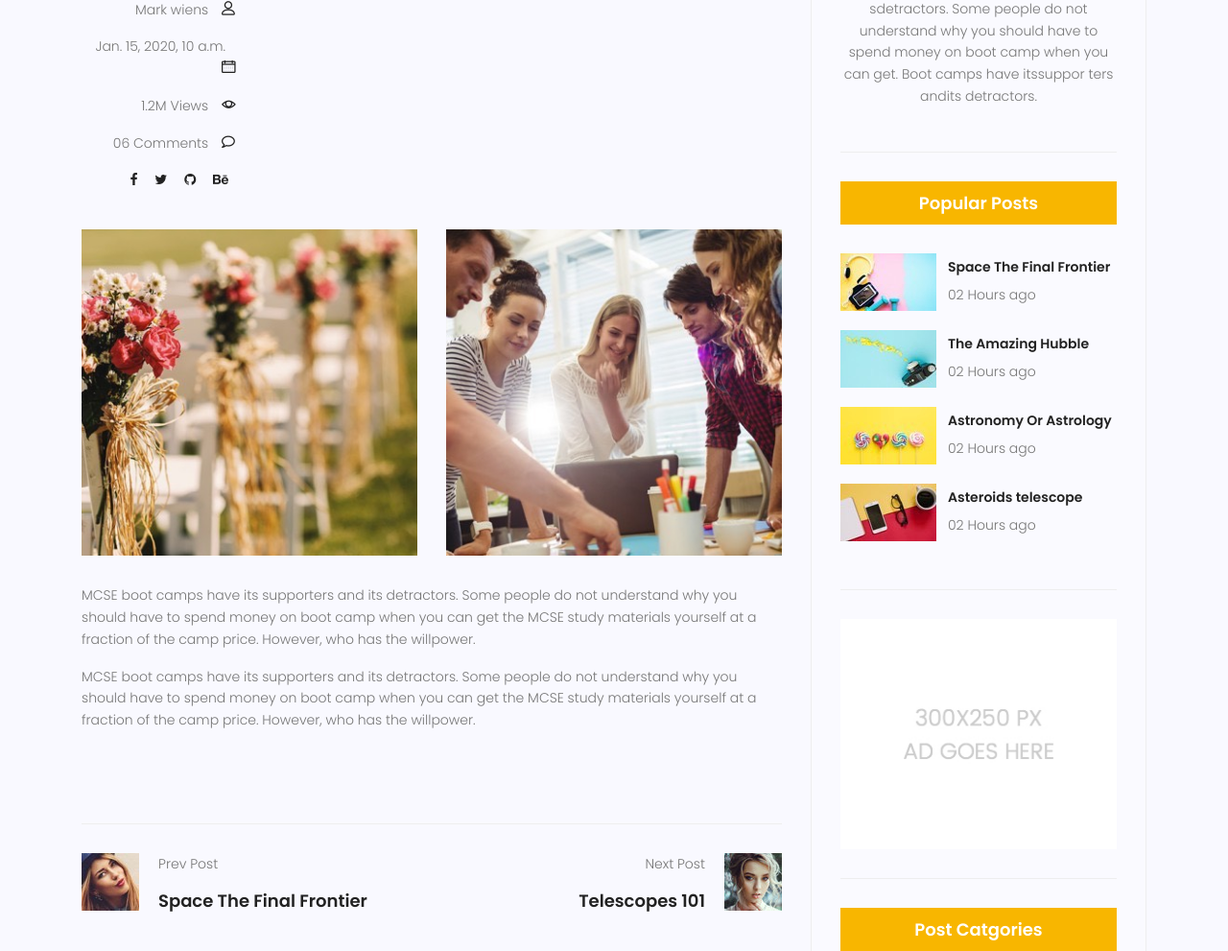
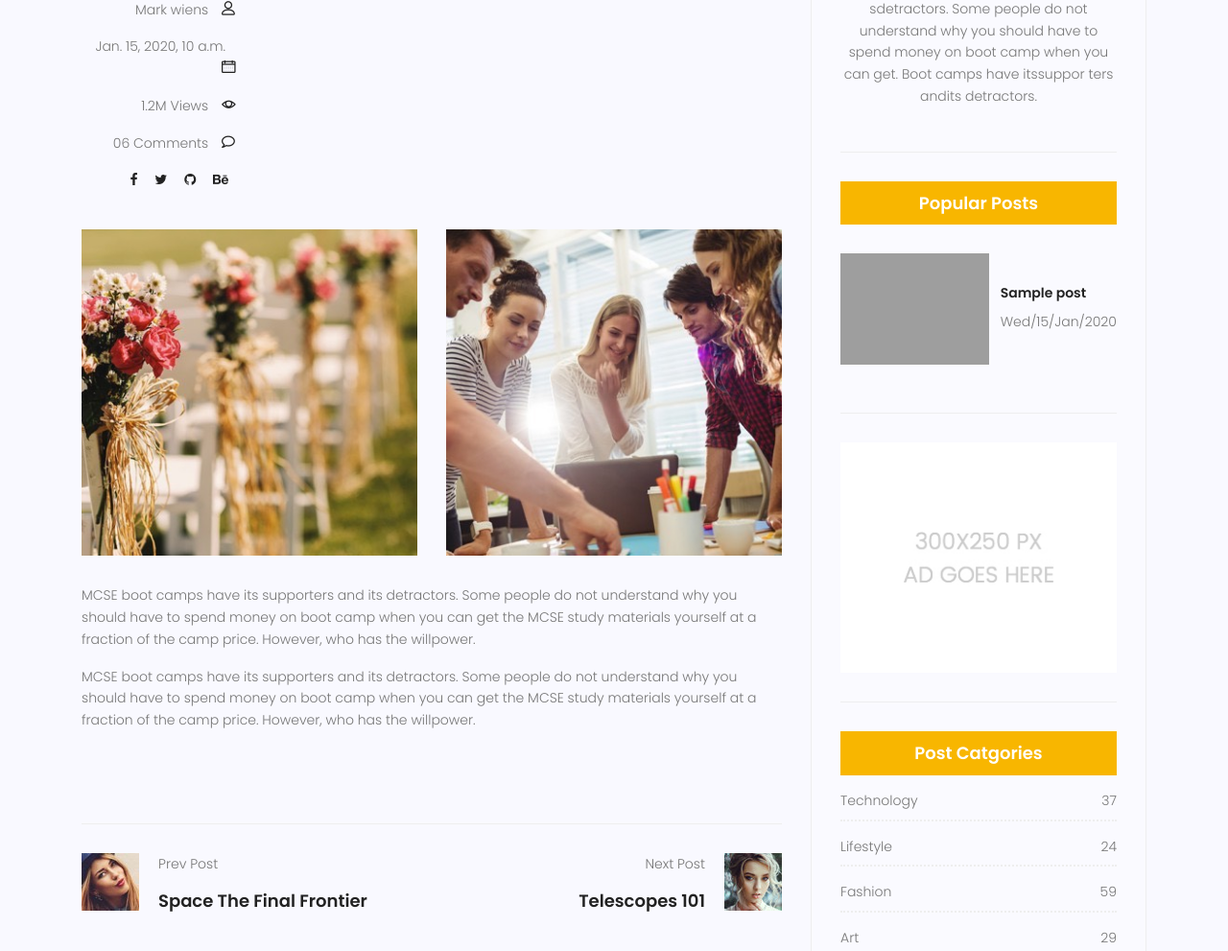
Before and after one commit to amir70100/Django-test, a Django app: a page that uses templates/blog-single.html in a window 1280 px wide. Shown: the part 858-1849 px from the top of the page at 96% size. Run offline with Django 5.2, Linux system fonts and the light colour scheme; tables that the repository leaves empty hold one stand-in row (values such as "Sample post"); some libraries are stand-ins or nearby versions; grey boxes are pictures that could not be loaded.

Commit message:
داینامیک سازی popular posts

```diff
--- a/amir/views.py
+++ b/amir/views.py
@@ -1,12 +1,18 @@
 from django.shortcuts import get_object_or_404, render
 from amir.models import post
+
+def get_popular_posts():
+    return post.objects.filter(is_active=True).order_by('-published_at')[:3]
 
 def index(request):
     return render(request, "index.html")
 
 def blog_home(request):
-    posts = post.objects.all()
-    content = {'posts': posts}
+    posts = post.objects.filter(is_active=True).order_by('-published_at')
+    content = {
+        'posts': posts,
+        'popular_posts': get_popular_posts(),
+    }
     return render(request, "blog-home.html", content)
 
 def about(request):
@@ -15,8 +21,11 @@ def about(request):
 def blog_single(request, pid=None):
     selected_post = None
     if pid is not None:
-        selected_post = get_object_or_404(post, id=pid)
-    return render(request, "blog-single.html", {'post': selected_post})
+        selected_post = get_object_or_404(post, id=pid, is_active=True)
+    return render(request, "blog-single.html", {
+        'post': selected_post,
+        'popular_posts': get_popular_posts(),
+    })
 
 def contact(request):
     return render(request, "contact.html")
--- a/templates/blog-single.html
+++ b/templates/blog-single.html
@@ -251,47 +251,7 @@
 							Boot camps have its supporters andit sdetractors. Some people do not understand why you should have to spend money on boot camp when you can get. Boot camps have itssuppor ters andits detractors.
 						</p>
 					</div>
-					<div class="single-sidebar-widget popular-post-widget">
-						<h4 class="popular-title">Popular Posts</h4>
-						<div class="popular-post-list">
-							<div class="single-post-list d-flex flex-row align-items-center">
-								<div class="thumb">
-									<img class="img-fluid" src="{% static 'img/blog/pp1.jpg' %}" alt="">
-								</div>
-								<div class="details">
-									<a href="blog-single.html"><h6>Space The Final Frontier</h6></a>
-									<p>02 Hours ago</p>
-								</div>
-							</div>
-							<div class="single-post-list d-flex flex-row align-items-center">
-								<div class="thumb">
-									<img class="img-fluid" src="{% static 'img/blog/pp2.jpg' %}" alt="">
-								</div>
-								<div class="details">
-									<a href="blog-single.html"><h6>The Amazing Hubble</h6></a>
-									<p>02 Hours ago</p>
-								</div>
-							</div>
-							<div class="single-post-list d-flex flex-row align-items-center">
-								<div class="thumb">
-									<img class="img-fluid" src="{% static 'img/blog/pp3.jpg' %}" alt="">
-								</div>
-								<div class="details">
-									<a href="blog-single.html"><h6>Astronomy Or Astrology</h6></a>
-									<p>02 Hours ago</p>
-								</div>
-							</div>
-							<div class="single-post-list d-flex flex-row align-items-center">
-								<div class="thumb">
-									<img class="img-fluid" src="{% static 'img/blog/pp4.jpg' %}" alt="">
-								</div>
-								<div class="details">
-									<a href="blog-single.html"><h6>Asteroids telescope</h6></a>
-									<p>02 Hours ago</p>
-								</div>
-							</div>
-						</div>
-					</div>
+					{% include 'popular-posts.html' %}
 					<div class="single-sidebar-widget ads-widget">
 						<a href="#"><img class="img-fluid" src="{% static 'img/blog/ads-banner.jpg' %}" alt=""></a>
 					</div>
--- /dev/null
+++ b/templates/popular-posts.html
@@ -0,0 +1,18 @@
+<div class="single-sidebar-widget popular-post-widget">
+	<h4 class="popular-title">Popular Posts</h4>
+	<div class="popular-post-list">
+		{% for popular_post in popular_posts %}
+		<div class="single-post-list d-flex flex-row align-items-center">
+			<div class="thumb">
+				<img class="img-fluid" src="{{ popular_post.imaje.url }}" alt="{{ popular_post.title }}">
+			</div>
+			<div class="details">
+				<a href="{% url 'website:blog-single' popular_post.id %}"><h6>{{ popular_post.title }}</h6></a>
+				<p>{{ popular_post.published_at|date:"D/d/M/Y" }}</p>
+			</div>
+		</div>
+		{% empty %}
+		<p>No posts yet.</p>
+		{% endfor %}
+	</div>
+</div>
```
Also changed, not shown: templates/blog-home.html (+1 -41 lines).
